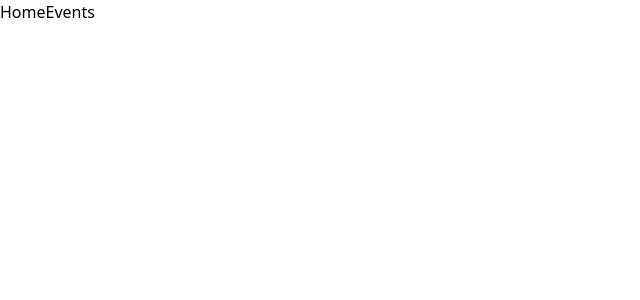
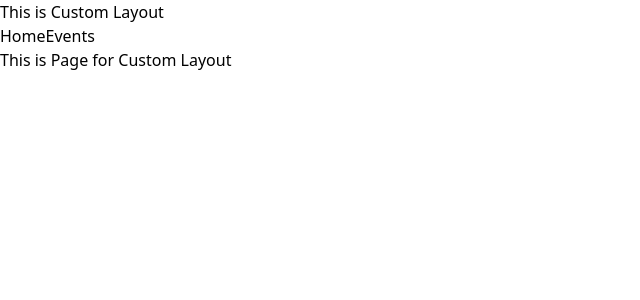
Before and after one commit to shahinamen/nuxt-project, a Nuxt app: page /custom in a window 1280 px wide. Before the commit this address had no page. Shown: the top 300 px of the page, without its empty margins (0-640 px from the left). Built offline with nearby package versions, Linux system fonts and the light colour scheme.

Commit message:
layout added

```diff
--- /dev/null
+++ b/app/layouts/custom.vue
@@ -0,0 +1,6 @@
+<template>
+  <div class="CustomLayout">
+    <p>This is Custom Layout</p>
+    <slot />
+  </div>
+</template>
--- /dev/null
+++ b/app/layouts/default.vue
@@ -0,0 +1,6 @@
+<template>
+  <div class="DefaultLayout">
+    <p>This is Default Layout</p>
+    <slot />
+  </div>
+</template>
--- /dev/null
+++ b/app/pages/custom.vue
@@ -0,0 +1,8 @@
+<script setup>
+definePageMeta({
+  layout: "custom",
+});
+</script>
+<template>
+  <p>This is Page for Custom Layout</p>
+</template>
```
